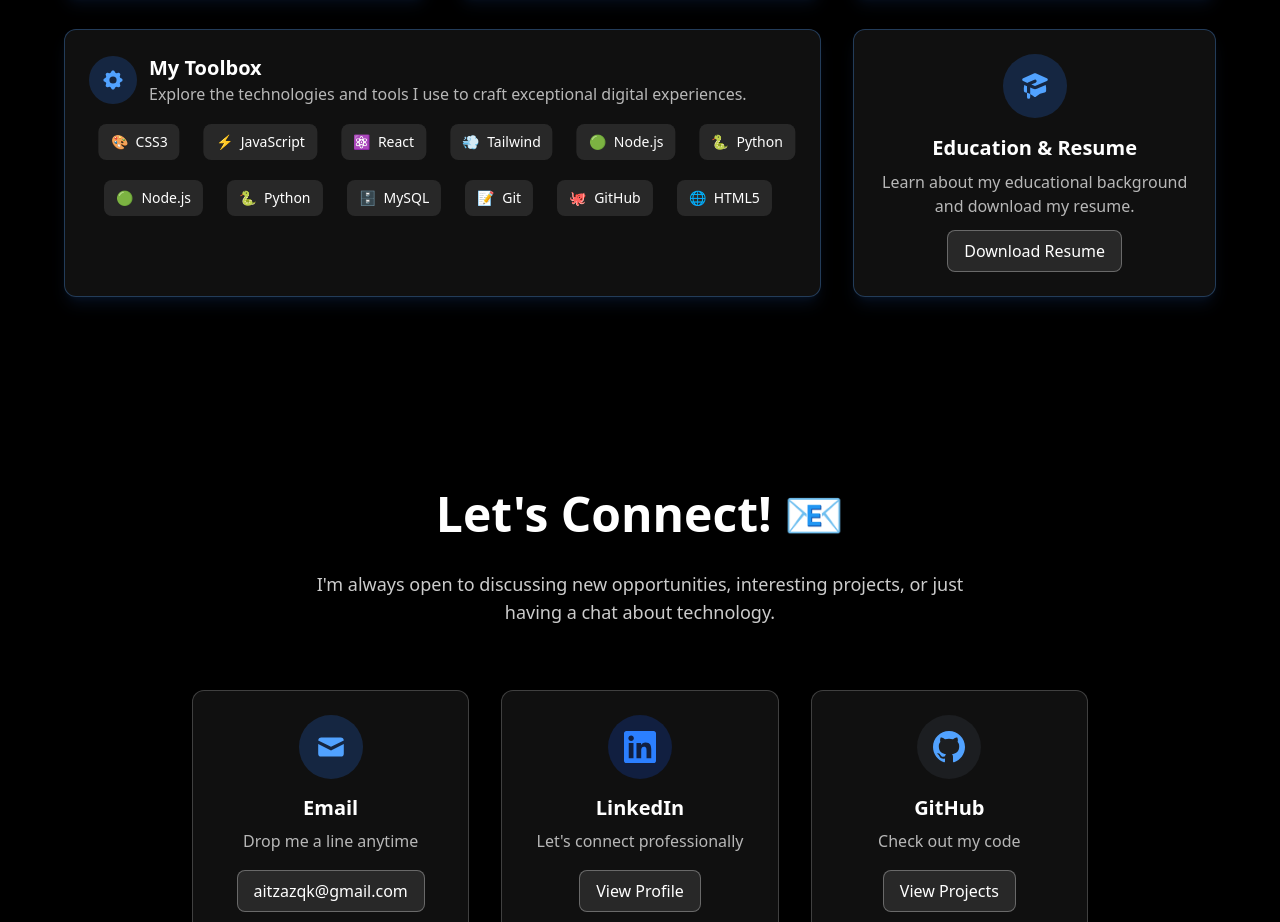
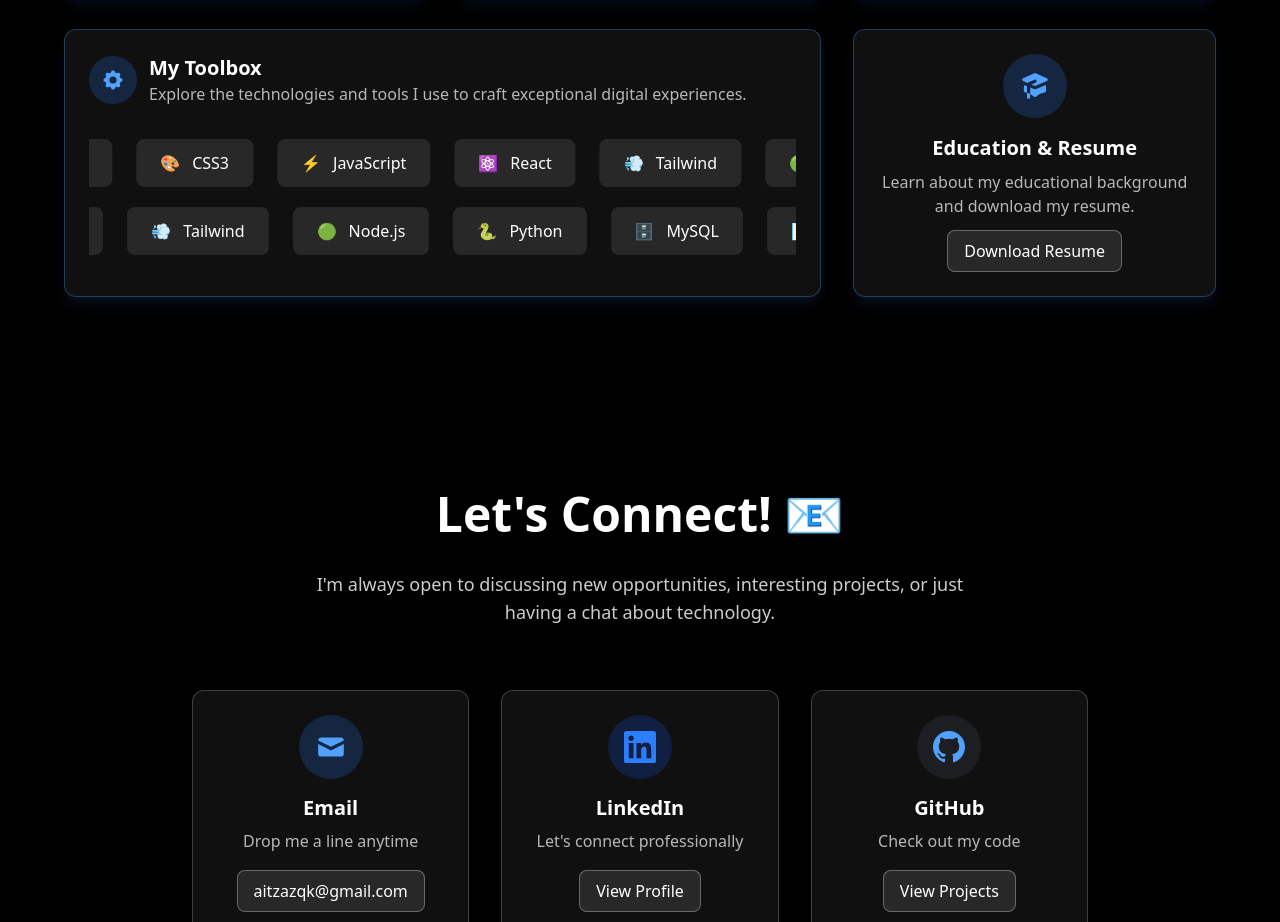
Before and after one commit to aitzaz-qadir/portfolio-website, a React (Vite) app: page / in a window 1280 px wide. Shown: the part 2660-3582 px from the top of the page. Built offline with nearby package versions, Linux system fonts and the light colour scheme.

Commit message:
- Design fixing on carousel

```diff
--- a/src/components/AboutCard.jsx
+++ b/src/components/AboutCard.jsx
@@ -185,7 +185,7 @@ const AboutCard = ({ item }) => {
               </div>
             </div>
             {/* Carousel Container */}
-            <div className="flex flex-col gap-4 flex-grow overflow-hidden">
+            <div className="flex flex-col gap-4 flex-grow overflow-hidden justify-center">
               <ToolCarousel
                 tools={item.tools}
                 direction="left"
--- a/src/components/ToolCarousel.jsx
+++ b/src/components/ToolCarousel.jsx
@@ -16,9 +16,9 @@ const ToolCarousel = ({ tools, direction = 'left', duration = '40s' }) => {
           tools.concat(tools).map((tool, index) => (
             <div
               key={`${direction}-${index}`}
-              className="flex items-center bg-white/10 rounded-lg px-2 sm:px-3 py-1 sm:py-2 text-xs sm:text-sm flex-shrink-0"
+              className="flex items-center bg-white/10 rounded-lg px-4 sm:px-6 py-2 sm:py-3 text-sm sm:text-base flex-shrink-0"
             >
-              <span className="text-blue-400 mr-1 sm:mr-2">{tool.icon}</span>
+              <span className="text-blue-400 mr-2 sm:mr-3">{tool.icon}</span>
               <span>{tool.name}</span>
             </div>
           ))}
```
